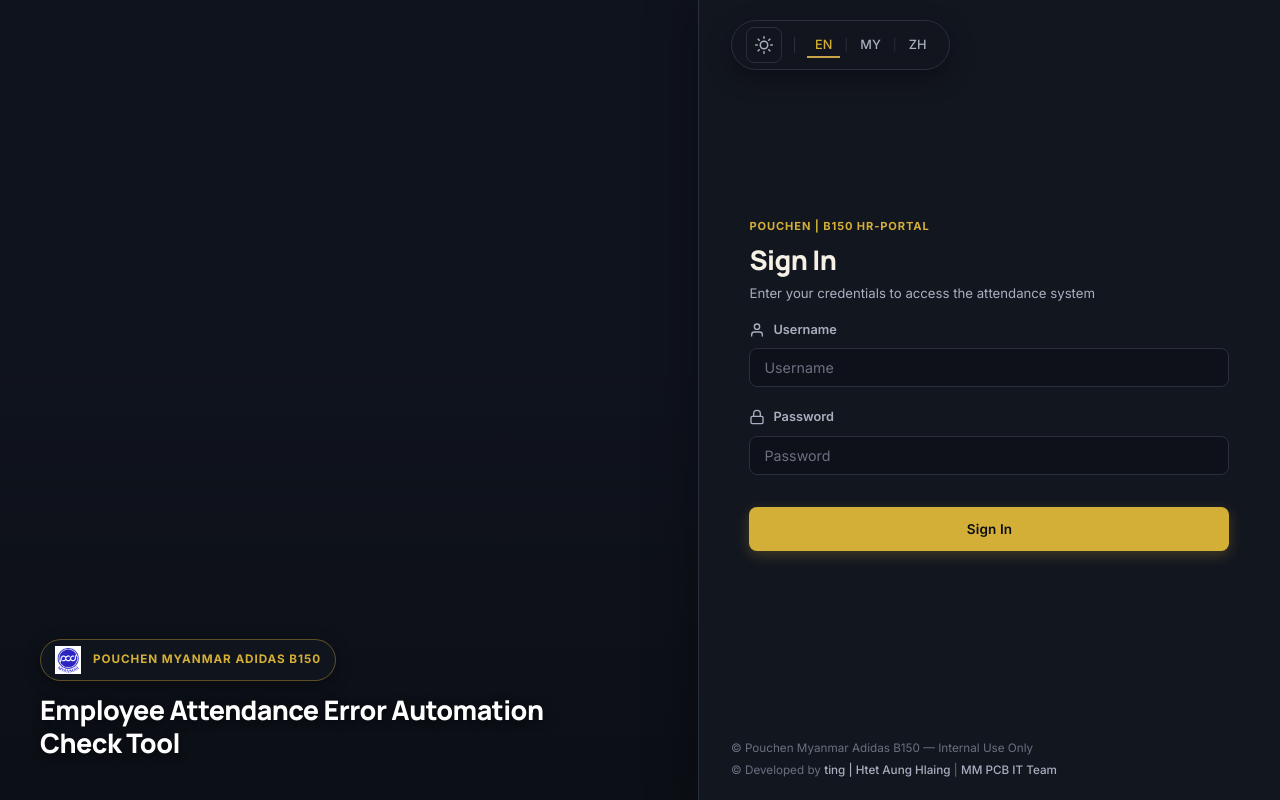
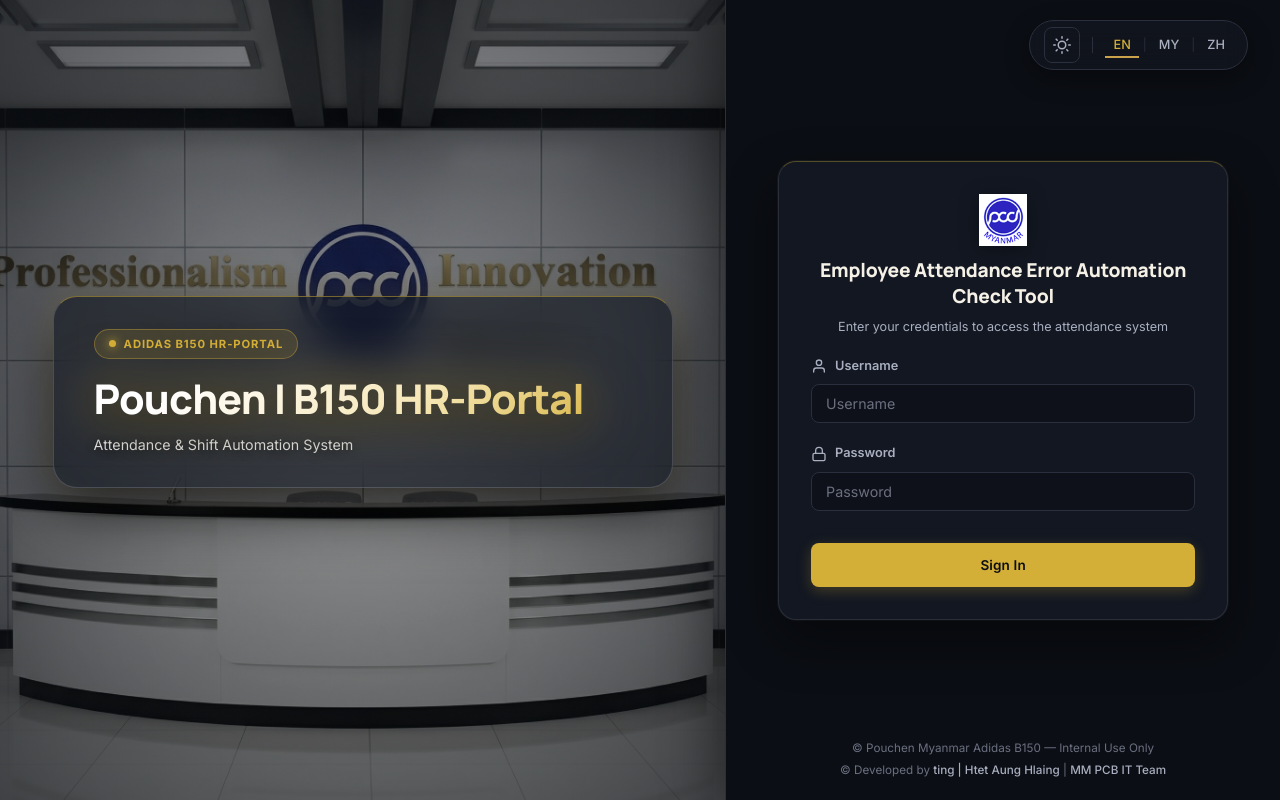
Before and after one commit to vibecode-ting/pma_hr, a website built with Vite: page index.html in a window 1280 px wide. Built offline with nearby package versions, Linux system fonts and the light colour scheme; files whose address does not match are found by name.

Commit message:
feat: login page redesign with glassy containers, dynamic config credentials, version display, centered layout

```diff
--- a/public/config.example.json
+++ b/public/config.example.json
@@ -1,4 +1,5 @@
 {
+  "version": "1.0.0",
   "appTitle": "Pouchen Myanmar Adidas B150 | HR-Portal",
   "accounts": [
     { "username": "demo", "password": "demo123", "displayName": "Demo User" },
--- a/public/config.json
+++ b/public/config.json
@@ -1,4 +1,5 @@
 {
+  "version": "1.0.0",
   "appTitle": "Pouchen Myanmar Adidas B150 | HR-Portal",
   "accounts": [
     { "username": "demo", "password": "demo123", "displayName": "Demo User" },
--- a/src/config/rules.json
+++ b/src/config/rules.json
@@ -1,6 +1,6 @@
 {
   "graceMinutes": 10,
   "remarkLateSuffix": "ခွင့်တိုင်ရန်။",
-  "remarkNoRecord": "တိုင်းကာဒ်မရှိပါ။",
-  "remarkNoCheckout": "အထွက်တိုင်းကာဒ်မရှိပါ။"
+  "remarkNoRecord": "တိုင်းကဒ်မရှိပါ။",
+  "remarkNoCheckout": "အထွက်တိုင်းကဒ်မရှိပါ။"
 }
--- a/src/main.ts
+++ b/src/main.ts
@@ -98,16 +98,10 @@ function clearSession(): void {
 // ─── Config fetch ─────────────────────────────────────────────────────────────
 
 const DEFAULT_CONFIG: AppConfig = {
+  version: '1.0.0',
   appTitle: 'Pouchen Myanmar Adidas B150 | HR-Portal',
-  accounts: [
-    { username: 'demo', password: 'demo123', displayName: 'Demo User' },
-    { username: 'ingyin', password: 'Abc777', displayName: 'HR-Admin Ingyin' },
-    { username: 'nweni', password: 'Abc666', displayName: 'HR-Admin Nwe Ni' },
-    { username: 'it', password: 'admin', displayName: 'IT-PCB' }
-  ],
+  accounts: [],
   resources: [
-    { label: 'APP Source Code', url: 'https://examplesourcecode.com' },
-    { label: 'Feedback the app', url: 'https://typeform.com' },
     { label: 'ting.hah@pouchen.com.mm', url: 'mailto:ting.hah@pouchen.com.mm' },
     { label: 'mpc.erp@pouchen.com.mm', url: 'mailto:mpc.erp@pouchen.com.mm' }
   ]
@@ -122,7 +116,7 @@ async function loadConfig(): Promise<AppConfig> {
   }
 
   try {
-    const resp2 = await fetch('./config.example.json');
+    const resp2 = await fetch('/config.json');
     if (resp2.ok) return await resp2.json() as AppConfig;
   } catch {
     /* fallback to DEFAULT_CONFIG */
@@ -159,12 +153,13 @@ function renderLogin(container: HTMLElement): void {
   const page = document.createElement('div');
   page.className = 'page-wrapper login-split-page';
 
-  // ── Left Hero Panel: Unblurred Background Image & Corporate Branding ──
+  // ── Left Hero Panel: Unblurred Background Image & Glassy Branding ──
   const leftPanel = document.createElement('div');
   leftPanel.className = 'login-left-panel';
 
   const heroImage = document.createElement('div');
   heroImage.className = 'login-hero-image';
+  heroImage.style.backgroundImage = 'url("./login-bg.jpeg")';
   leftPanel.appendChild(heroImage);
 
   const heroScrim = document.createElement('div');
@@ -174,48 +169,35 @@ function renderLogin(container: HTMLElement): void {
   const heroContent = document.createElement('div');
   heroContent.className = 'login-hero-content';
 
-  const heroBadge = document.createElement('div');
-  heroBadge.className = 'login-hero-badge';
-  const heroLogo = document.createElement('img');
-  heroLogo.src = './pouchen_logo.png';
-  heroLogo.alt = 'Pouchen Logo';
-  heroLogo.className = 'login-hero-logo';
-  heroBadge.appendChild(heroLogo);
+  const glassCard = document.createElement('div');
+  glassCard.className = 'login-left-glass-card';
 
-  const heroCompany = document.createElement('span');
-  heroCompany.setAttribute('data-i18n', 'app.company');
-  heroCompany.textContent = t('app.company');
-  heroBadge.appendChild(heroCompany);
-  heroContent.appendChild(heroBadge);
+  const badgePill = document.createElement('div');
+  badgePill.className = 'login-left-badge';
+  badgePill.innerHTML = `<span class="badge-dot"></span><span>ADIDAS B150 HR-PORTAL</span>`;
+  glassCard.appendChild(badgePill);
 
-  const heroHeadline = document.createElement('h1');
-  heroHeadline.className = 'login-hero-headline';
-  heroHeadline.setAttribute('data-i18n', 'app.title');
-  heroHeadline.textContent = t('app.title');
-  heroContent.appendChild(heroHeadline);
+  const headline = document.createElement('h1');
+  headline.className = 'login-left-title';
+  headline.textContent = 'Pouchen | B150 HR-Portal';
+  glassCard.appendChild(headline);
 
+  const subline = document.createElement('p');
+  subline.className = 'login-left-subtext';
+  subline.textContent = 'Attendance & Shift Automation System';
+  glassCard.appendChild(subline);
+
+  heroContent.appendChild(glassCard);
   leftPanel.appendChild(heroContent);
   page.appendChild(leftPanel);
 
-  // ── Right Form Panel: Modern Login Controls & Form ──
+  // ── Right Form Panel: Controls, Glass Card & Form ──
   const rightPanel = document.createElement('div');
   rightPanel.className = 'login-right-panel';
 
-  // Panel Top: Brand on mobile + Theme & Language Switchers
+  // Panel Top: Theme & Language Switchers
   const panelTop = document.createElement('div');
   panelTop.className = 'login-panel-top';
-
-  const mobileBrand = document.createElement('div');
-  mobileBrand.className = 'login-panel-brand-mobile';
-  const mobileLogo = document.createElement('img');
-  mobileLogo.src = './pouchen_logo.png';
-  mobileLogo.alt = 'Pouchen Logo';
-  mobileBrand.appendChild(mobileLogo);
-  const mobileTitle = document.createElement('span');
-  mobileTitle.setAttribute('data-i18n', 'app.shortTitle');
-  mobileTitle.textContent = t('app.shortTitle');
-  mobileBrand.appendChild(mobileTitle);
-  panelTop.appendChild(mobileBrand);
 
   const topControls = document.createElement('div');
   topControls.className = 'login-top-controls';
@@ -229,24 +211,25 @@ function renderLogin(container: HTMLElement): void {
 
   rightPanel.appendChild(panelTop);
 
-  // Center Form Container
+  // Center Form Container with Glass & Shadows
   const formContainer = document.createElement('div');
-  formContainer.className = 'login-form-container';
+  formContainer.className = 'login-form-container login-glass-card';
 
+  // Form Header: Centered Logo & Centered APP Title
   const formHeader = document.createElement('div');
   formHeader.className = 'login-form-header';
 
-  const formTag = document.createElement('div');
-  formTag.className = 'login-form-tag';
-  formTag.setAttribute('data-i18n', 'app.shortTitle');
-  formTag.textContent = t('app.shortTitle');
-  formHeader.appendChild(formTag);
+  const rightLogo = document.createElement('img');
+  rightLogo.src = './pouchen_logo.png';
+  rightLogo.alt = 'Pouchen Logo';
+  rightLogo.className = 'login-right-logo';
+  formHeader.appendChild(rightLogo);
 
-  const formTitle = document.createElement('h2');
-  formTitle.className = 'login-form-title';
-  formTitle.setAttribute('data-i18n', 'login.submit');
-  formTitle.textContent = t('login.submit');
-  formHeader.appendChild(formTitle);
+  const rightAppTitle = document.createElement('h2');
+  rightAppTitle.className = 'login-right-app-title';
+  rightAppTitle.setAttribute('data-i18n', 'app.title');
+  rightAppTitle.textContent = t('app.title');
+  formHeader.appendChild(rightAppTitle);
 
   const formDesc = document.createElement('p');
   formDesc.className = 'login-form-desc';
@@ -405,6 +388,11 @@ function renderApp(container: HTMLElement): void {
   // ── Header Right: Live Ticking System Clock ──
   const headerRight = document.createElement('div');
   headerRight.className = 'app-header-right';
+
+  const versionBadge = document.createElement('span');
+  versionBadge.className = 'app-version-badge';
+  versionBadge.textContent = `v${appConfig?.version || '1.0.0'}`;
+  headerRight.appendChild(versionBadge);
 
   const clockEl = document.createElement('div');
   clockEl.className = 'app-live-clock';
--- a/src/styles/global.css
+++ b/src/styles/global.css
@@ -127,102 +127,149 @@ h1, h2, h3, h4, h5 {
   background: var(--bg-void);
 }
 
-/* Left Hero Panel (Unblurred background image filling the entire left side) */
+/* Left Hero Panel (Unblurred background image with glassy branding container) */
 .login-left-panel {
   flex: 1.35;
   position: relative;
   display: flex;
   flex-direction: column;
-  justify-content: flex-end;
+  justify-content: center;
+  align-items: center;
   overflow: hidden;
   background-color: #0F131D;
+  padding: var(--space-8);
 }
 
 .login-hero-image {
   position: absolute;
   inset: 0;
-  background-image: url('./login-bg.jpeg');
+  background-image: url('/login-bg.jpeg');
   background-size: cover;
   background-position: center center;
   background-repeat: no-repeat;
-  /* NO BLUR: 100% crystal clear corporate lobby and logo */
-}
-
-/* Subtle gradient at the bottom only for headline readability */
+  z-index: 1;
+}
+
+/* Subtle radial vignette scrim for readability behind the glassy container */
 .login-hero-scrim {
   position: absolute;
   inset: 0;
   pointer-events: none;
-  background: linear-gradient(
-    to top,
-    rgba(11, 14, 20, 0.84) 0%,
-    rgba(11, 14, 20, 0.35) 28%,
-    rgba(11, 14, 20, 0.0) 55%
-  );
+  background: radial-gradient(circle at center, rgba(11, 14, 20, 0.28) 0%, rgba(11, 14, 20, 0.72) 100%);
   z-index: 2;
 }
 
 [data-theme="light"] .login-hero-scrim {
-  background: linear-gradient(
-    to top,
-    rgba(15, 23, 42, 0.78) 0%,
-    rgba(15, 23, 42, 0.28) 28%,
-    rgba(15, 23, 42, 0.0) 55%
-  );
+  background: radial-gradient(circle at center, rgba(15, 23, 42, 0.18) 0%, rgba(15, 23, 42, 0.65) 100%);
 }
 
 .login-hero-content {
   position: relative;
   z-index: 3;
-  padding: var(--space-10) var(--space-10);
-  display: flex;
-  flex-direction: column;
-  gap: var(--space-3);
-  max-width: 640px;
-}
-
-.login-hero-badge {
+  width: 100%;
+  max-width: 620px;
+  display: flex;
+  justify-content: center;
+  align-items: center;
+}
+
+/* Glassy container for Left Hero side */
+.login-left-glass-card {
+  width: 100%;
+  background: rgba(12, 17, 27, 0.62);
+  backdrop-filter: blur(18px);
+  -webkit-backdrop-filter: blur(18px);
+  border: 1px solid rgba(255, 255, 255, 0.16);
+  border-top: 1px solid rgba(212, 175, 55, 0.5);
+  border-radius: 24px;
+  padding: var(--space-8) var(--space-10);
+  box-shadow: 0 24px 60px rgba(0, 0, 0, 0.65), 0 0 35px rgba(212, 175, 55, 0.15);
+  animation: leftCardFloat 5s ease-in-out infinite alternate;
+}
+
+[data-theme="light"] .login-left-glass-card {
+  background: rgba(255, 255, 255, 0.72);
+  border: 1px solid rgba(255, 255, 255, 0.8);
+  border-top: 1px solid rgba(212, 175, 55, 0.65);
+  box-shadow: 0 24px 60px rgba(15, 23, 42, 0.2), 0 0 35px rgba(212, 175, 55, 0.2);
+}
+
+.login-left-badge {
   display: inline-flex;
   align-items: center;
-  gap: var(--space-3);
-  padding: 6px 14px;
-  border-radius: var(--radius-full, 9999px);
-  background: rgba(18, 22, 31, 0.78);
+  gap: 8px;
+  padding: 5px 14px;
+  border-radius: 9999px;
+  background: rgba(212, 175, 55, 0.15);
   border: 1px solid rgba(212, 175, 55, 0.38);
-  box-shadow: 0 4px 16px rgba(0, 0, 0, 0.35);
-  width: fit-content;
-}
-
-.login-hero-logo {
-  height: 28px;
-  width: auto;
-  object-fit: contain;
-  display: block;
-}
-
-.login-hero-badge span {
-  font-size: 0.78rem;
+  color: #D4AF37;
+  font-size: 0.75rem;
   font-weight: 700;
   letter-spacing: 0.08em;
-  color: #D4AF37;
   text-transform: uppercase;
-}
-
-.login-hero-headline {
+  margin-bottom: var(--space-4);
+}
+
+.login-left-badge .badge-dot {
+  width: 7px;
+  height: 7px;
+  border-radius: 50%;
+  background: #D4AF37;
+  box-shadow: 0 0 10px #D4AF37;
+}
+
+.login-left-title {
   font-family: var(--font-display);
-  font-size: clamp(1.35rem, 2.1vw, 2.05rem);
-  font-weight: 800;
+  font-size: clamp(2rem, 3.2vw, 2.9rem);
+  font-weight: 900;
+  line-height: 1.15;
+  letter-spacing: -0.02em;
   color: #FFFFFF;
-  line-height: 1.25;
-  letter-spacing: -0.02em;
-  text-shadow: 0 2px 10px rgba(0, 0, 0, 0.6);
+  background: linear-gradient(135deg, #FFFFFF 15%, #F6E7B7 60%, #D4AF37 100%);
+  -webkit-background-clip: text;
+  -webkit-text-fill-color: transparent;
+  filter: drop-shadow(0 6px 20px rgba(0, 0, 0, 0.85));
+  margin: 0 0 var(--space-3) 0;
+  animation: glowPulse 4s ease-in-out infinite alternate;
+  white-space: nowrap;
+}
+
+[data-theme="light"] .login-left-title {
+  color: #1E293B;
+  background: linear-gradient(135deg, #0F172A 20%, #854D0E 70%, #B45309 100%);
+  -webkit-background-clip: text;
+  -webkit-text-fill-color: transparent;
+  filter: drop-shadow(0 4px 12px rgba(0, 0, 0, 0.25));
+}
+
+.login-left-subtext {
+  font-size: 0.95rem;
+  color: rgba(255, 255, 255, 0.85);
+  line-height: 1.5;
   margin: 0;
-  white-space: nowrap;
-}
-
-@media (max-width: 1380px) {
-  .login-hero-headline {
-    white-space: normal;
+  text-shadow: 0 2px 8px rgba(0, 0, 0, 0.65);
+}
+
+[data-theme="light"] .login-left-subtext {
+  color: #334155;
+  text-shadow: none;
+}
+
+@keyframes leftCardFloat {
+  0% {
+    transform: translateY(0);
+  }
+  100% {
+    transform: translateY(-8px);
+  }
+}
+
+@keyframes glowPulse {
+  0% {
+    filter: drop-shadow(0 6px 18px rgba(0, 0, 0, 0.8)) drop-shadow(0 0 10px rgba(212, 175, 55, 0.2));
+  }
+  100% {
+    filter: drop-shadow(0 8px 24px rgba(0, 0, 0, 0.95)) drop-shadow(0 0 22px rgba(212, 175, 55, 0.55));
   }
 }
 
@@ -230,85 +277,90 @@ h1, h2, h3, h4, h5 {
 .login-right-panel {
   flex: 1;
   min-width: 450px;
-  max-width: 620px;
+  max-width: 600px;
   height: 100vh;
   max-height: 100vh;
   display: flex;
   flex-direction: column;
   justify-content: space-between;
   padding: var(--space-5) var(--space-8);
-  background: var(--bg-panel);
+  background: var(--bg-void);
   border-left: 1px solid var(--border-hairline);
   position: relative;
   z-index: 5;
-  overflow: hidden;
-  box-shadow: -12px 0 40px rgba(0, 0, 0, 0.25);
+  overflow-y: auto;
+  box-shadow: -15px 0 45px rgba(0, 0, 0, 0.35);
 }
 
 [data-theme="light"] .login-right-panel {
-  background: #FFFFFF;
-  box-shadow: -12px 0 40px rgba(15, 23, 42, 0.06);
+  background: #F8FAFC;
+  box-shadow: -15px 0 45px rgba(15, 23, 42, 0.08);
 }
 
 /* Top bar inside right panel */
 .login-panel-top {
   display: flex;
   align-items: center;
-  justify-content: space-between;
+  justify-content: flex-end;
   width: 100%;
 }
 
-.login-panel-brand-mobile {
-  display: none;
-  align-items: center;
-  gap: var(--space-2);
-}
-
-.login-panel-brand-mobile img {
-  height: 32px;
+/* Center Form Container with Glassmorphism & Layered Shadows */
+.login-form-container.login-glass-card {
+  width: 100%;
+  max-width: 450px;
+  margin: auto;
+  padding: var(--space-8);
+  background: rgba(22, 27, 39, 0.75);
+  backdrop-filter: blur(20px);
+  -webkit-backdrop-filter: blur(20px);
+  border: 1px solid rgba(255, 255, 255, 0.1);
+  border-top: 1px solid rgba(212, 175, 55, 0.35);
+  border-radius: var(--radius-xl, 18px);
+  box-shadow: 0 20px 50px rgba(0, 0, 0, 0.45), 0 0 0 1px rgba(255, 255, 255, 0.05);
+}
+
+[data-theme="light"] .login-form-container.login-glass-card {
+  background: rgba(255, 255, 255, 0.88);
+  backdrop-filter: blur(20px);
+  -webkit-backdrop-filter: blur(20px);
+  border: 1px solid rgba(226, 232, 240, 0.9);
+  border-top: 1px solid rgba(212, 175, 55, 0.45);
+  box-shadow: 0 20px 50px rgba(15, 23, 42, 0.1), 0 1px 3px rgba(15, 23, 42, 0.05);
+}
+
+.login-form-header {
+  text-align: center;
+  display: flex;
+  flex-direction: column;
+  align-items: center;
+  margin-bottom: var(--space-5);
+}
+
+.login-right-logo {
+  height: 52px;
   width: auto;
-}
-
-.login-panel-brand-mobile span {
-  font-weight: 700;
-  font-size: 0.9rem;
-  color: var(--text-primary);
-}
-
-/* Center Form Container */
-.login-form-container {
-  width: 100%;
-  max-width: 480px;
-  margin: auto;
-  padding: 0;
-}
-
-.login-form-header {
-  margin-bottom: var(--space-4);
-}
-
-.login-form-tag {
-  font-size: 0.74rem;
-  font-weight: 700;
-  letter-spacing: 0.08em;
-  color: var(--header-brand-color, #D4AF37);
-  text-transform: uppercase;
-  margin-bottom: var(--space-2);
-}
-
-.login-form-title {
+  object-fit: contain;
+  margin-bottom: var(--space-3);
+  filter: drop-shadow(0 4px 10px rgba(0, 0, 0, 0.35));
+}
+
+.login-right-app-title {
   font-family: var(--font-display);
-  font-size: 1.8rem;
+  font-size: 1.28rem;
   font-weight: 800;
   color: var(--text-primary);
-  letter-spacing: -0.02em;
-  margin-bottom: var(--space-2);
+  line-height: 1.35;
+  letter-spacing: -0.01em;
+  text-align: center;
+  margin: 0 0 var(--space-2) 0;
 }
 
 .login-form-desc {
-  font-size: 0.88rem;
+  font-size: 0.84rem;
   color: var(--text-secondary);
-  line-height: 1.5;
+  text-align: center;
+  line-height: 1.45;
   margin: 0;
 }
 
@@ -360,15 +412,24 @@ h1, h2, h3, h4, h5 {
   transform: translateY(-1px);
 }
 
-/* Footer credits in right panel */
+/* Footer credits centered in right panel */
 .login-panel-footer {
-  margin-top: var(--space-6);
-  padding-top: var(--space-4);
+  margin-top: var(--space-4);
+  padding-top: var(--space-3);
   display: flex;
   flex-direction: column;
-  gap: var(--space-1);
-  font-size: 0.76rem;
+  align-items: center;
+  justify-content: center;
+  text-align: center;
+  width: 100%;
+  gap: 4px;
+  font-size: 0.74rem;
   color: var(--text-muted);
+}
+
+.login-panel-footer .login-footer-line {
+  text-align: center;
+  width: 100%;
 }
 
 .login-panel-footer .credit-link {
@@ -381,6 +442,28 @@ h1, h2, h3, h4, h5 {
 .login-panel-footer .credit-link:hover {
   color: var(--accent-gold, #D4AF37);
   text-decoration: underline;
+}
+
+/* Header version badge */
+.app-version-badge {
+  display: inline-flex;
+  align-items: center;
+  padding: 3px 9px;
+  border-radius: 9999px;
+  background: rgba(212, 175, 55, 0.12);
+  border: 1px solid rgba(212, 175, 55, 0.32);
+  color: var(--accent-gold, #D4AF37);
+  font-size: 0.75rem;
+  font-weight: 700;
+  font-family: var(--font-mono, monospace);
+  letter-spacing: 0.04em;
+  margin-right: var(--space-2);
+}
+
+[data-theme="light"] .app-version-badge {
+  background: rgba(212, 175, 55, 0.15);
+  border-color: rgba(180, 83, 9, 0.35);
+  color: #B45309;
 }
 
 /* Responsive: under 860px collapse to stacked */
@@ -393,14 +476,16 @@ h1, h2, h3, h4, h5 {
   }
   .login-left-panel {
     flex: none;
-    height: 280px;
+    min-height: 260px;
     width: 100%;
+    padding: var(--space-6);
   }
-  .login-hero-headline {
-    font-size: 1.35rem;
+  .login-left-title {
+    white-space: normal;
+    font-size: 1.8rem;
   }
   .login-hero-content {
-    padding: var(--space-5);
+    padding: 0;
   }
   .login-right-panel {
     flex: 1;
@@ -411,9 +496,6 @@ h1, h2, h3, h4, h5 {
     box-shadow: none;
     border-left: none;
     border-top: 1px solid var(--border-hairline);
-  }
-  .login-panel-brand-mobile {
-    display: flex;
   }
 }
 
--- a/src/types.ts
+++ b/src/types.ts
@@ -59,6 +59,7 @@ export interface ResourceLink {
  * Schema for config.json (fetched at runtime, not bundled).
  */
 export interface AppConfig {
+  version?: string;
   appTitle: string;
   accounts: Array<{
     username: string;
```
